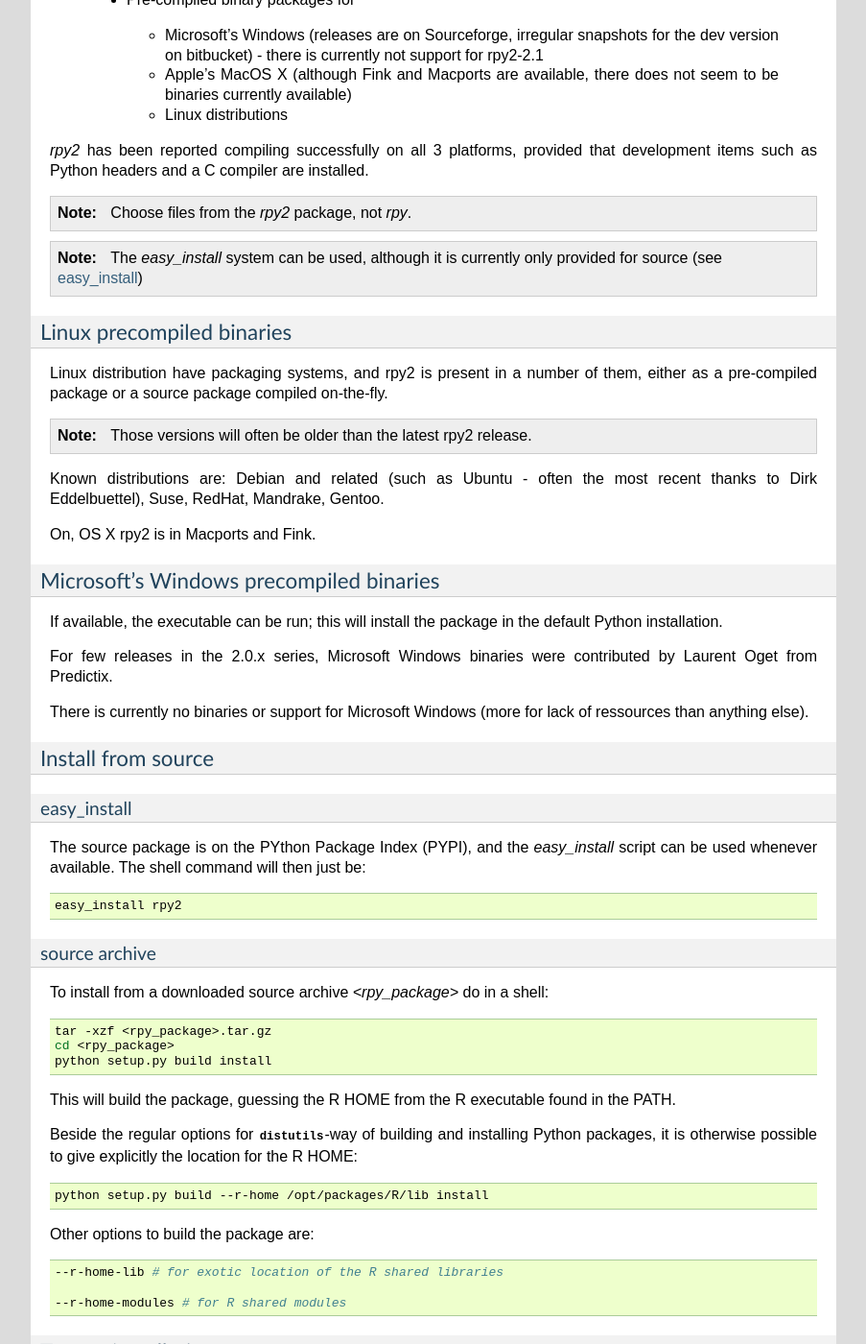
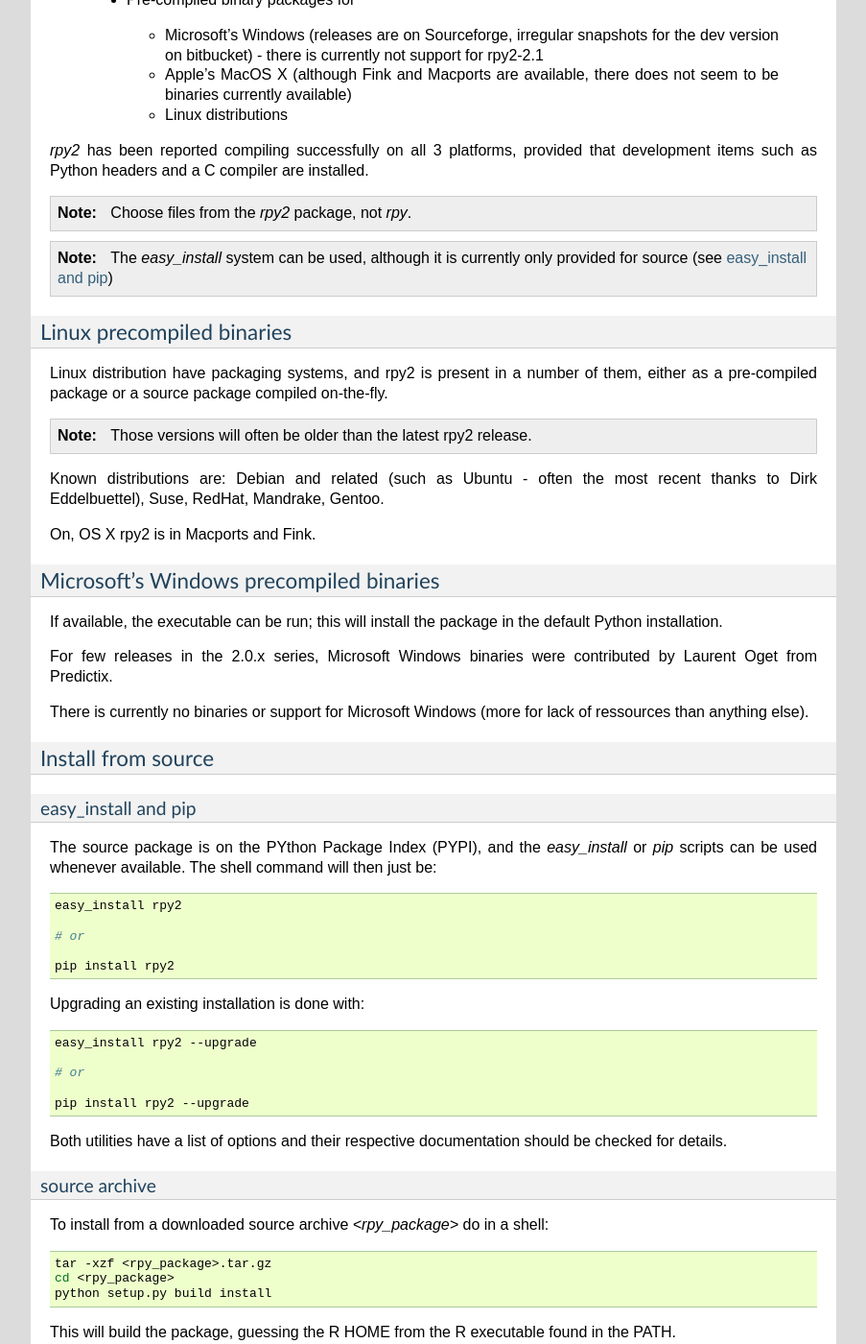
Before and after one commit to rpy2/rpy2, a Sphinx documentation site: the page built from doc/source/overview.rst, in a window 1280 px wide and 1400 px high, scrolled down 1666 px. Shown: the whole window at 96% size, without its empty margins (198-1101 px from the left). Built offline with Sphinx 7.4.7, drawn with Linux system fonts in a browser that asks for light colours; formulas are drawn with MathJax 3; some of the changed text lies outside the part shown.

Commit message:
doc: install with easy_install or pip
--HG--
branch : version_2.2.x

```diff
--- a/doc/source/overview.rst
+++ b/doc/source/overview.rst
@@ -181,16 +181,34 @@ Install from source
 
 .. _install-easyinstall:
 
-easy_install
-^^^^^^^^^^^^
+easy_install and pip
+^^^^^^^^^^^^^^^^^^^^
 
 The source package is on the PYthon Package Index (PYPI), and the
-*easy_install* script can be used whenever available.
+*easy_install* or *pip* scripts can be used whenever available.
 The shell command will then just be:
 
 .. code-block:: bash
 
    easy_install rpy2
+
+   # or
+
+   pip install rpy2
+
+Upgrading an existing installation is done with:
+
+.. code-block:: bash
+
+   easy_install rpy2 --upgrade
+
+   # or
+
+   pip install rpy2 --upgrade
+
+Both utilities have a list of options and their respective documentation should
+be checked for details.
+
 
 .. _install-setup:
 
@@ -317,6 +335,12 @@ Higher-level interface similar to the one in RPy-1.x.
 This is provided for compatibility reasons, as well as to facilitate the migration
 to RPy2.
 
+:mod:`rpy2.interactive`
+-----------------------
+
+High-level interface, with an eye for interactive work. Largely based
+on :mod:`rpy2.robjects` (See below).
+
 
 :mod:`rpy2.robjects`
 --------------------
```
